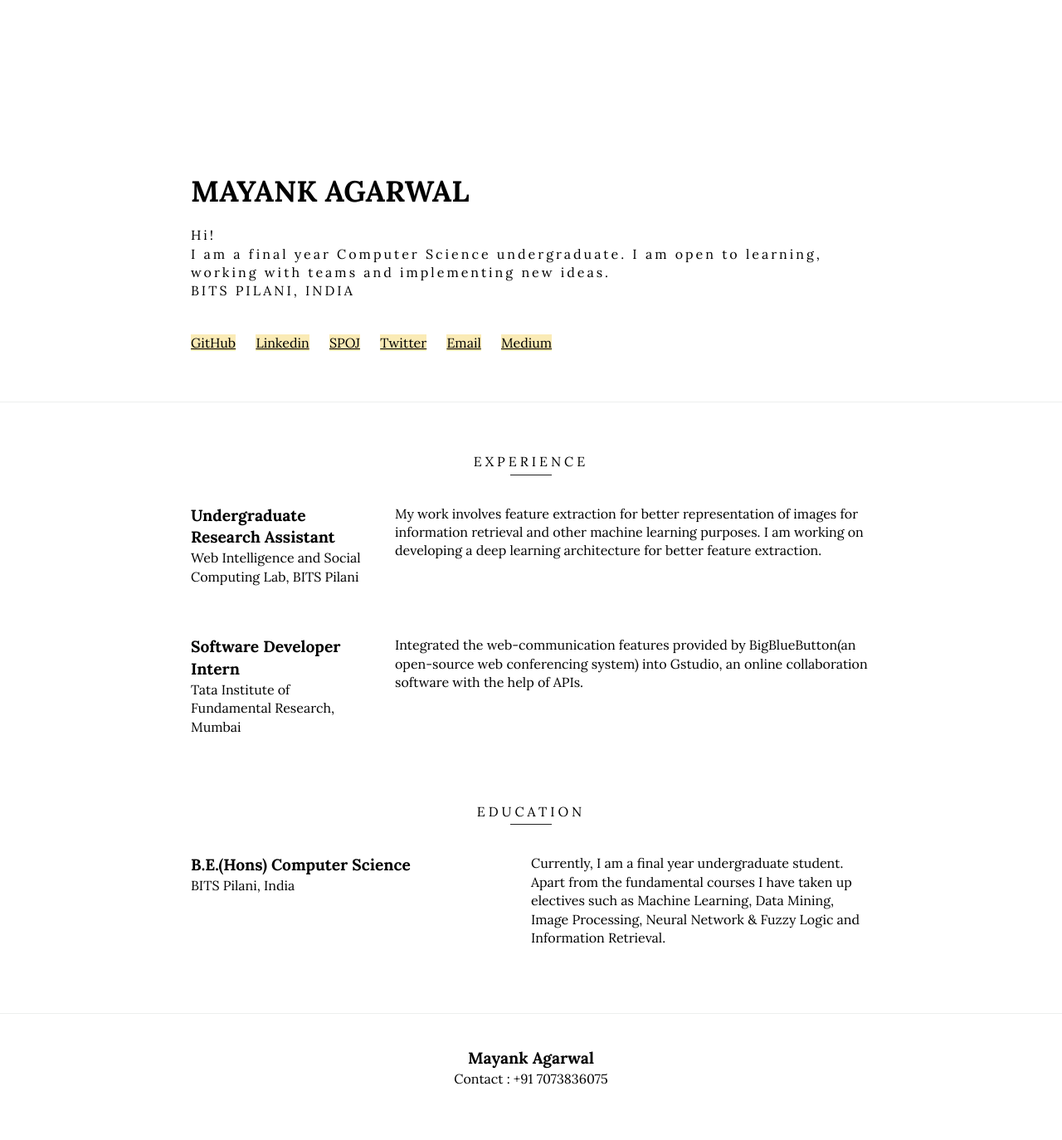
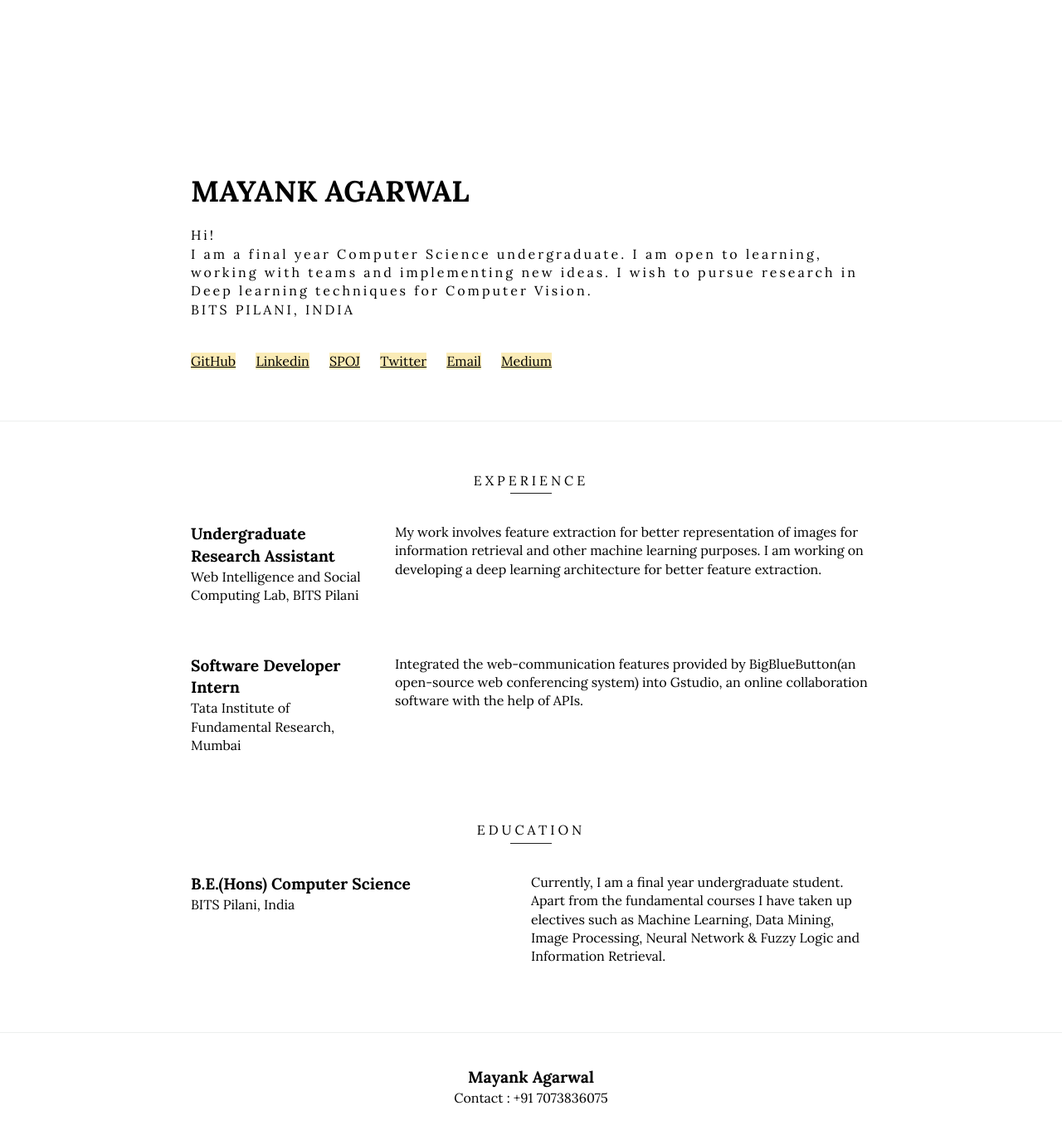
Before and after one commit to mayankgrwl97/mayankgrwl97.github.io, a Jekyll site: the page built from index.html, in a window 1280 px wide. Shown: the whole page at 83% size. Built offline with Jekyll 4.4.1, drawn with Linux system fonts in a browser that asks for light colours; before the commit the page ends 1352 px from its top, so only the background shows below that.

Commit message:
update info

```diff
--- a/_includes/header.html
+++ b/_includes/header.html
@@ -3,7 +3,7 @@
         <div class="intro">
             <p class="intro__main">Mayank Agarwal</p><p></p>
 	    <p class="intro__pre">Hi!</p>
-            <p class="intro__pre">I am a final year Computer Science undergraduate. I am open to learning, working with teams and implementing new ideas.</p>
+            <p class="intro__pre">I am a final year Computer Science undergraduate. I am open to learning, working with teams and implementing new ideas. I wish to pursue research in Deep learning techniques for Computer Vision.</p>
 	    <p></p>
             <p class="intro__post">{{ site.location }}</p>
         </div>
```
